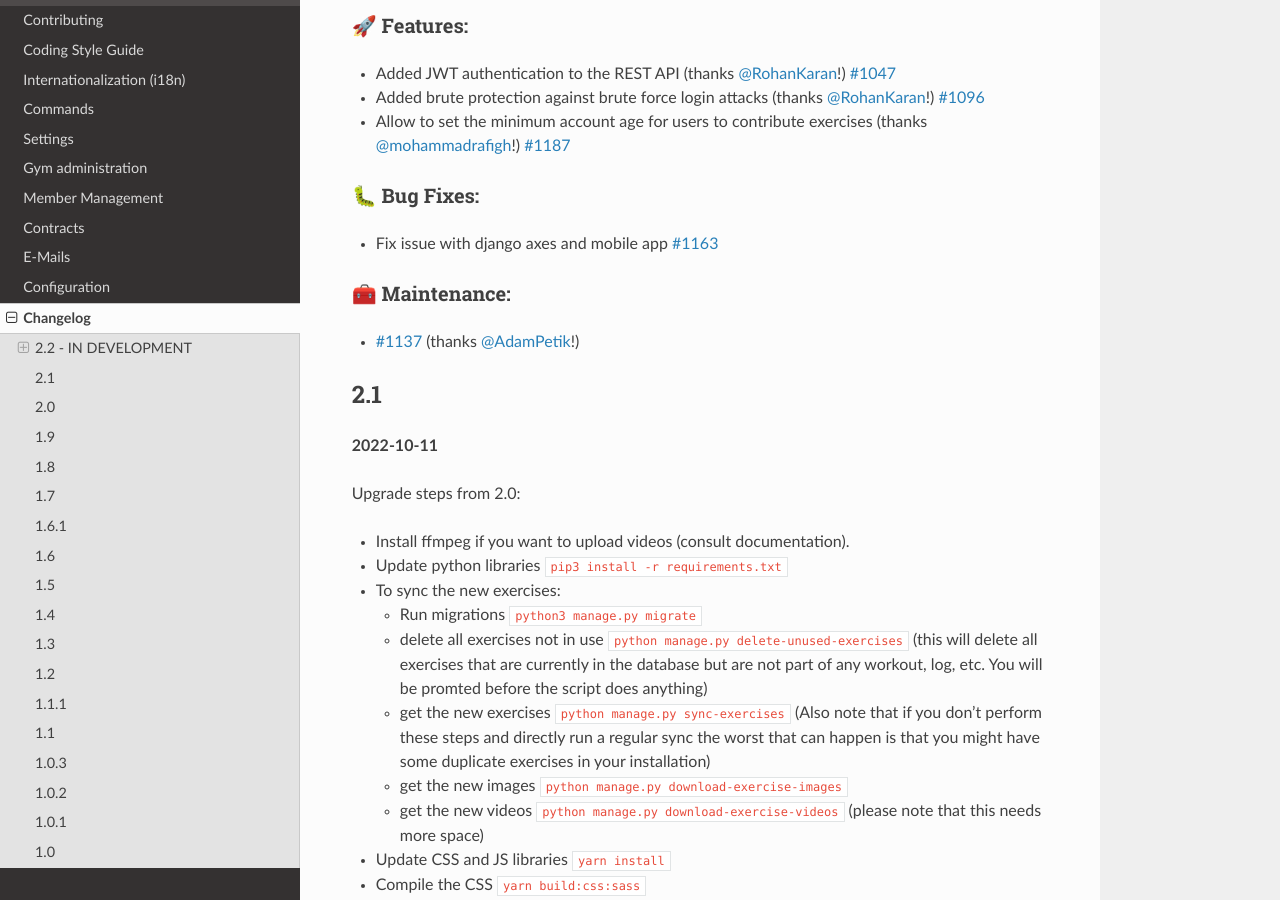
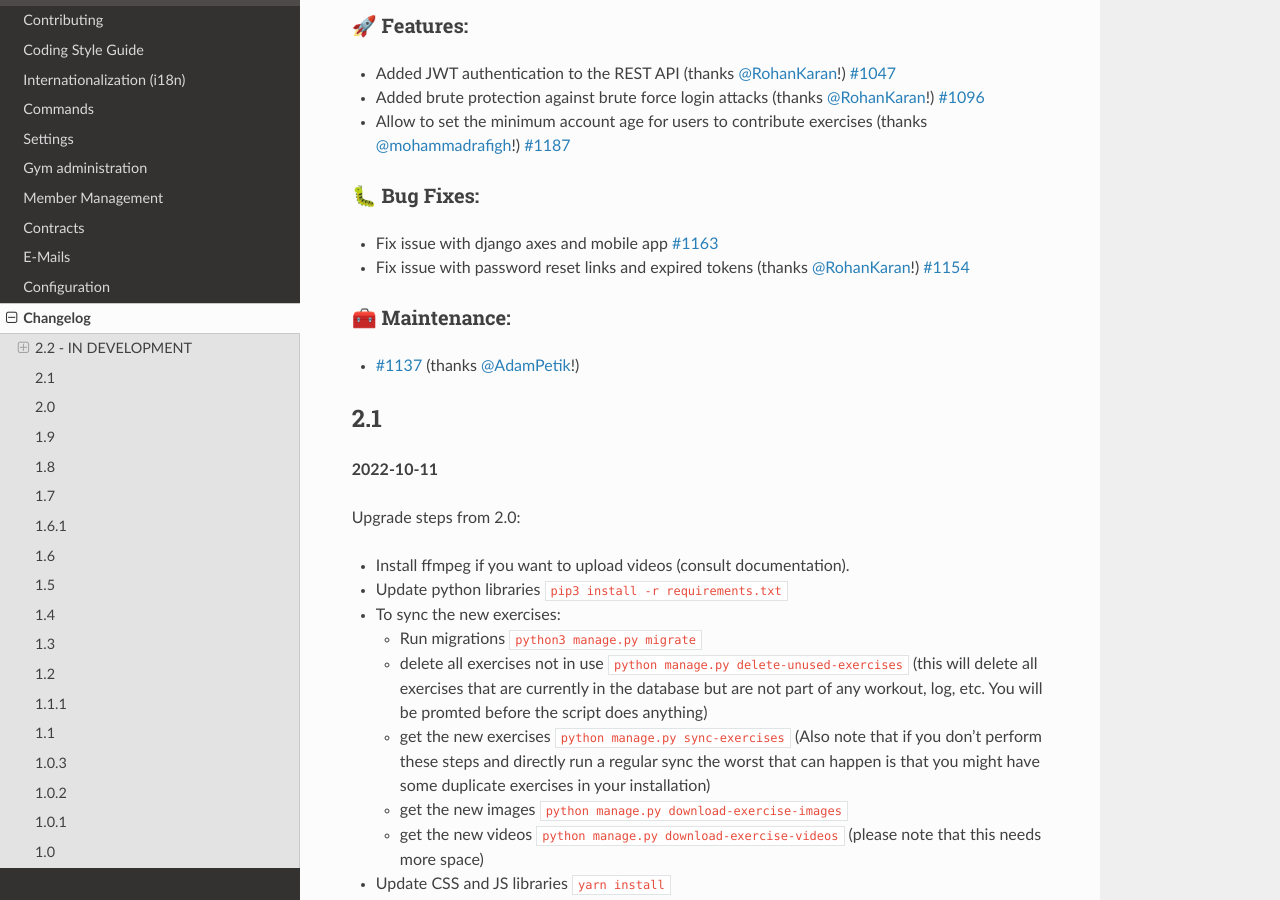
Before and after one commit to wger-project/docs, a Sphinx documentation site: the page built from docs/changelog.rst, in a window 1280 px wide and 900 px high, scrolled down 428 px. Built offline with Sphinx 7.4.7 and the Read the Docs theme 2.0.0, drawn with Linux system fonts in a browser that asks for light colours.

Commit message:
Update changelog.rst

```diff
--- a/docs/changelog.rst
+++ b/docs/changelog.rst
@@ -28,6 +28,7 @@ Upgrade steps from 2.1:
 ~~~~~~~~~~~~~
 
 * Fix issue with django axes and mobile app `#1163`_
+* Fix issue with password reset links and expired tokens (thanks `@RohanKaran`_!) `#1154`_
 
 
 🧰 Maintenance:
@@ -40,6 +41,7 @@ Upgrade steps from 2.1:
 .. _#1096: https://github.com/wger-project/wger/issues/1096
 .. _#1137: https://github.com/wger-project/wger/issues/1137
 .. _#1163: https://github.com/wger-project/wger/issues/1163
+.. _#1154: https://github.com/wger-project/wger/issues/1154
 .. _#1187: https://github.com/wger-project/wger/issues/1187
 .. _@RohanKaran: https://github.com/RohanKaran
 .. _@AdamPetik: https://github.com/AdamPetik
```
